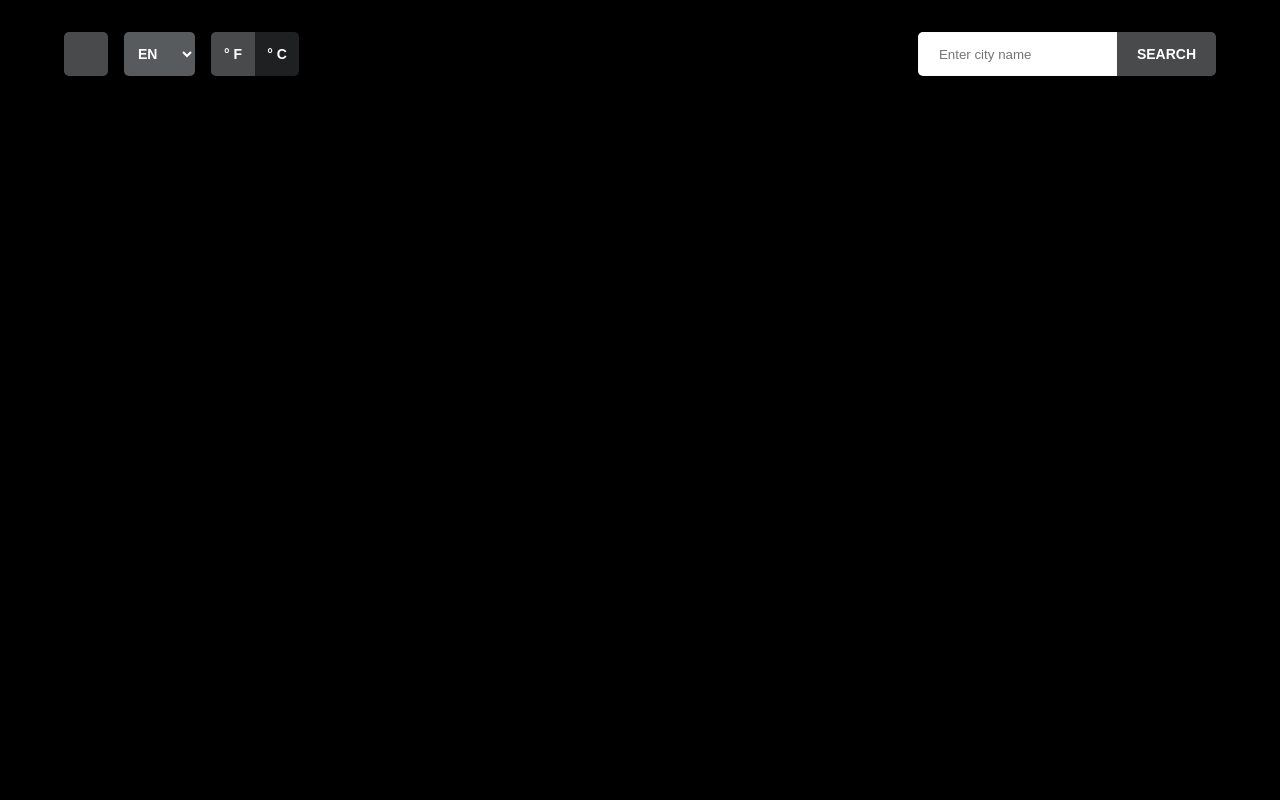
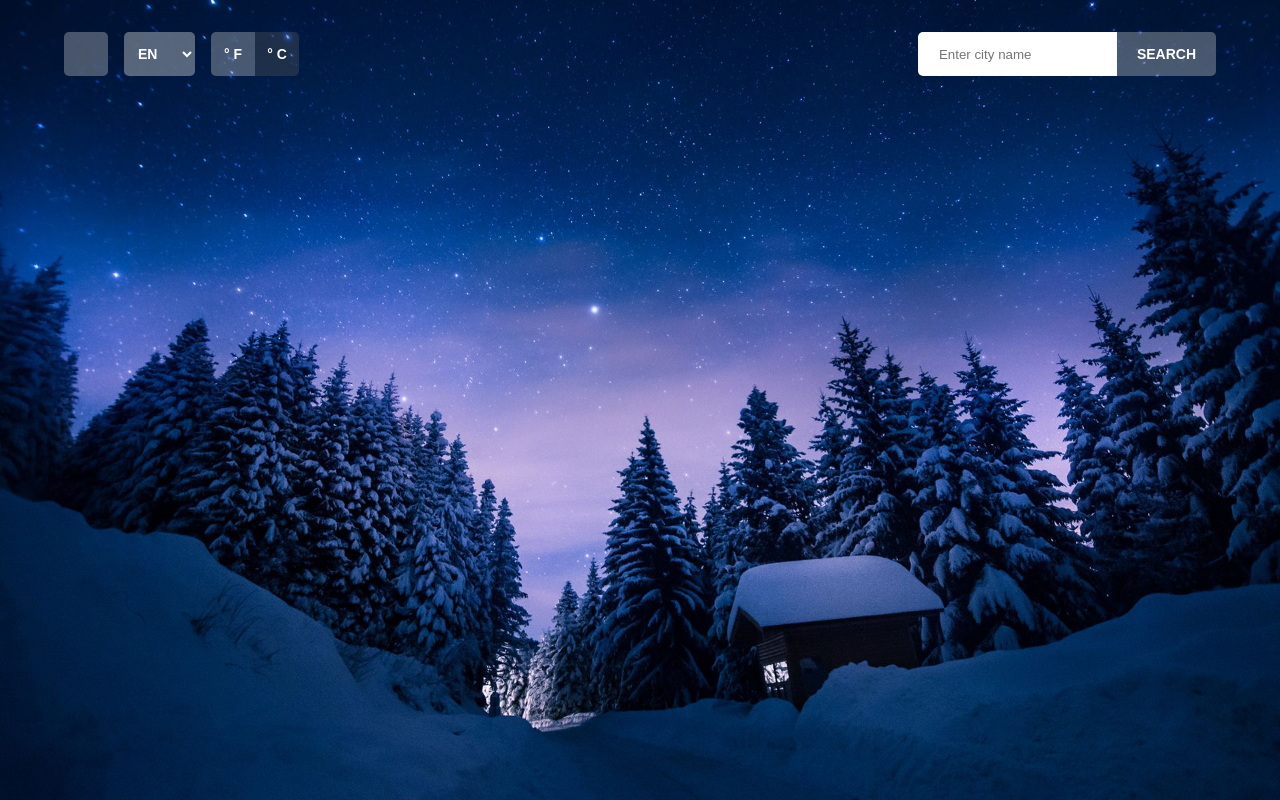
Before and after one commit to Katunya/fancyweather, a website built with webpack: page public/index.html in a window 1280 px wide. Built offline with nearby package versions, Linux system fonts and the light colour scheme; files whose address does not match are found by name.

Commit message:
add: add projects

```diff
--- a/src/ui/index.scss
+++ b/src/ui/index.scss
@@ -14,7 +14,7 @@
 html,
 body {
   font-size: 16px;
-  background-color: $backgroundColor;
+  background: url("../assets/images/1862357.jpg");
   background-size: cover;
   background-repeat: no-repeat;
   background-position: center center;
```
Also changed, not shown: src/assets/images/1862357.jpg (added).
